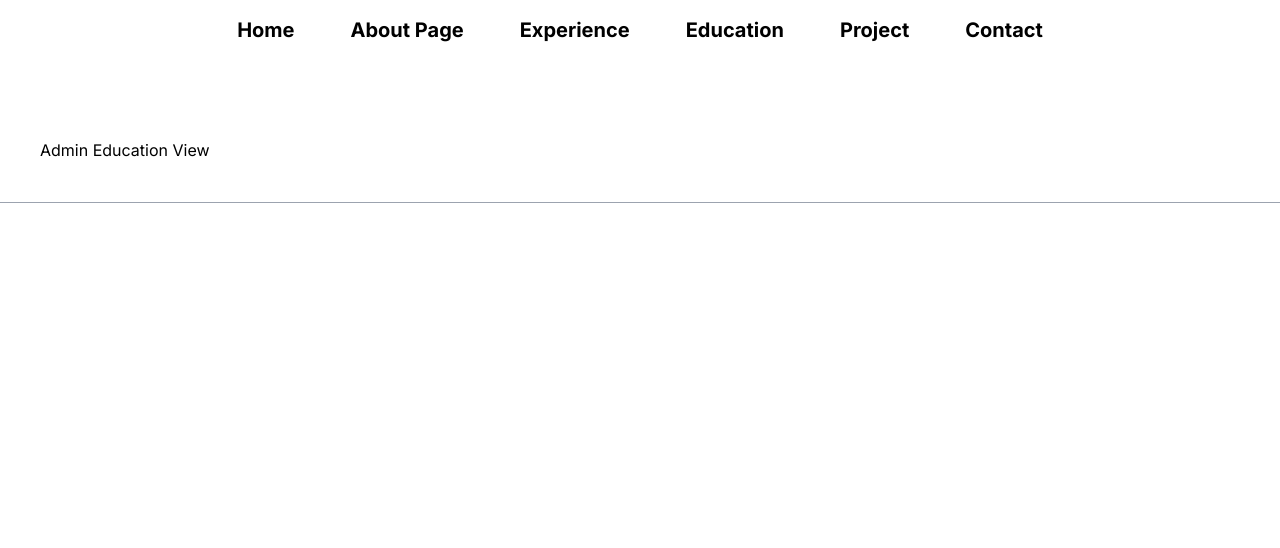
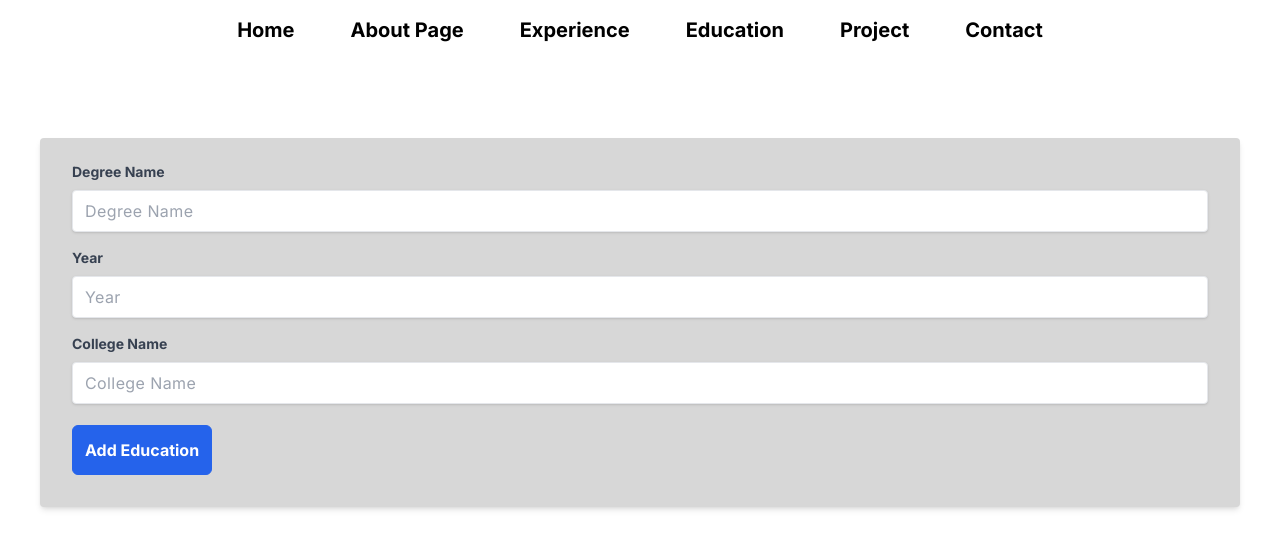
Before and after one commit to easylearningbd/next-js-portfolio-website, a Next.js app: page /admin in a window 1280 px wide. Both pictures are taken after a click on the button "Education". Shown: the top 548 px of the page. Built offline with nearby package versions, Linux system fonts and the light colour scheme.

Commit message:
w10 Create Education Page Form

```diff
--- a/src/app/admin/page.jsx
+++ b/src/app/admin/page.jsx
@@ -25,6 +25,11 @@ const initialExperienceFormData = {
     duration: "",
     location: "",
     jobprofile: ""
+};
+const initialEducationFormData = {
+    degree: "",
+    year: "",
+    college: "",
 }
 
 export default function AdminView(){
@@ -32,6 +37,7 @@ export default function AdminView(){
     const [homeViewFormData, setHomeViewFormData] = useState(initialHomeFormData);
     const [aboutViewFormData, setAboutViewFormData] = useState(initialAboutFormData);
     const [experinceViewFormData, setExperinceViewFormData] = useState(initialExperienceFormData);
+    const [educationViewFormData, setEducationViewFormData] = useState(initialEducationFormData);
 
     const menuItem = [
         {
@@ -61,7 +67,10 @@ export default function AdminView(){
         {
             id: 'education',
             lable: 'Education',
-            component: <AdminEducationView/>
+            component: <AdminEducationView
+            formData = {educationViewFormData}
+            setFormData = {setEducationViewFormData}
+            />
         },
         {
             id: 'project',
--- a/src/components/admin-view/education/index.jsx
+++ b/src/components/admin-view/education/index.jsx
@@ -1,4 +1,42 @@
 'use client'
-export default function AdminEducationView(){
-    return <div>Admin Education View</div>
+import FormControls from "../form-controls"
+
+const controls = [
+    {
+        name: 'degree',
+        placeholder: 'Degree Name',
+        type: 'text',
+        label: 'Degree Name'
+    },
+    {
+        name: 'year',
+        placeholder: 'Year',
+        type: 'text',
+        label: 'Year'
+    },
+    {
+        name: 'college',
+        placeholder: 'College Name',
+        type: 'text',
+        label: 'College Name'
+    }
+]
+
+
+export default function AdminEducationView({formData,setFormData}){
+    console.log(formData);
+    return <div className="w-full">
+    <div className="bg-[#d7d7d7] shadow-md rounded px-8 pt-6 pb-8 mb-4">
+
+<FormControls controls={controls}
+ formData={formData}
+ setFormData={setFormData}
+/>
+
+<button className="mt-[5px] border border-blue-600 bg-blue-600 text-white p-3 font-bold text-[16px] focus:bg-green-800 rounded-md">
+    Add Education
+</button>
+
+    </div>
+ </div>
 }
```
